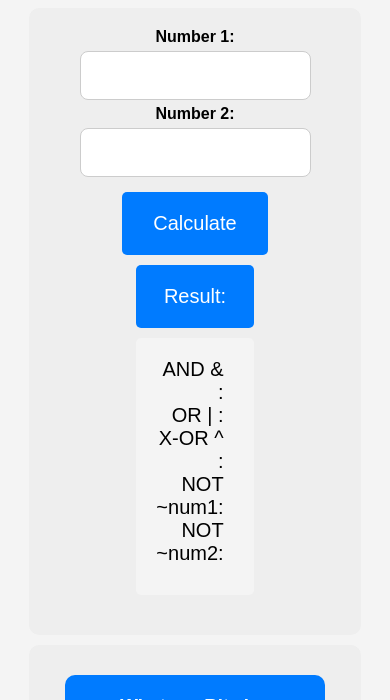
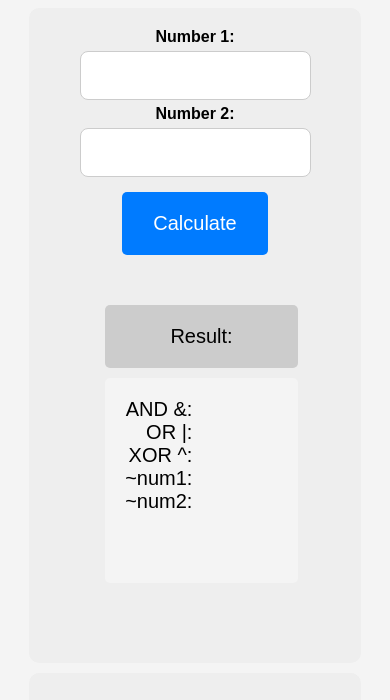
Before and after one commit to NeonNucleus/Bitwise_Calculator, a plain HTML site: page index.html in a window 390 px wide. Shown: the part 89-789 px from the top of the page. Drawn offline with Linux system fonts and the light colour scheme; a web font is replaced by a local one.

Commit message:
made website responsive for mobile

```diff
--- a/index.html
+++ b/index.html
@@ -2,7 +2,9 @@
 <html>
 
 <head>
+    <meta name="viewport" content="width=device-width, initial-scale=1" />
     <title>Bitwise Calculator</title>
+
     <link rel="stylesheet" href="style.css">
     <link rel="preconnect" href="https://fonts.googleapis.com">
     <link rel="preconnect" href="https://fonts.gstatic.com" crossorigin>
@@ -15,7 +17,7 @@
         <h1>Bitwise Calculator</h1>
     </div>
     <div class="container">
-        <div class="row">
+        <div class="row main">
             <div class="col">
                 <label for="number1">Number 1:</label>
                 <input type="number" id="number1" autocomplete="off">
@@ -30,14 +32,14 @@
                 <ul>
                     <div class="row">
                         <div class="col operators">
-                            <li>AND & :</li>
-                            <li>OR | :</li>
-                            <li>X-OR ^ :</li>
-                            <li>NOT ~num1:</li>
-                            <li>NOT ~num2:</li>
+                            <li>AND&nbsp&:</li>
+                            <li>OR |:</li>
+                            <li>XOR&nbsp^:</li>
+                            <li>~num1:</li>
+                            <li>~num2:</li>
                         </div>
                         <div class="col">
-                            <li><span id="andResult"></span></li>
+                            <li><span id="andResult">&nbsp</span></li>
                             <li><span id="orResult"></span></li>
                             <li><span id="xorResult"></span></li>
                             <li><span id="notResult1"></span></li>
--- a/style.css
+++ b/style.css
@@ -8,7 +8,6 @@ body {
   text-align: center;
   background-color: #f4f4f4;
 }
-
 .header {
   background-color: #007bff;
   padding: 20px;
@@ -25,6 +24,7 @@ body {
   margin: 10px auto;
   padding: 20px;
 }
+
 .row {
   display: flex;
   justify-content: space-between;
@@ -91,14 +91,23 @@ li {
   text-align: right;
 }
 
-@media screen and (max-width: 768px) {
-  .row {
+@media (max-width: 480px) {
+  .main {
+    display: flex;
     flex-direction: column;
   }
-  ul .row {
-    flex-direction: row;
+  .main .col{
+    margin-bottom: 50px;
   }
-  .col {
-    margin-bottom: 10px;
+  .result{
+    background-color: #ccc;
+    color: #000;
+  }
+  .operators{
+    width: 250px;
+  }
+  li {
+    font-size: 20px;
+    margin-right: 10px;
   }
 }
```
